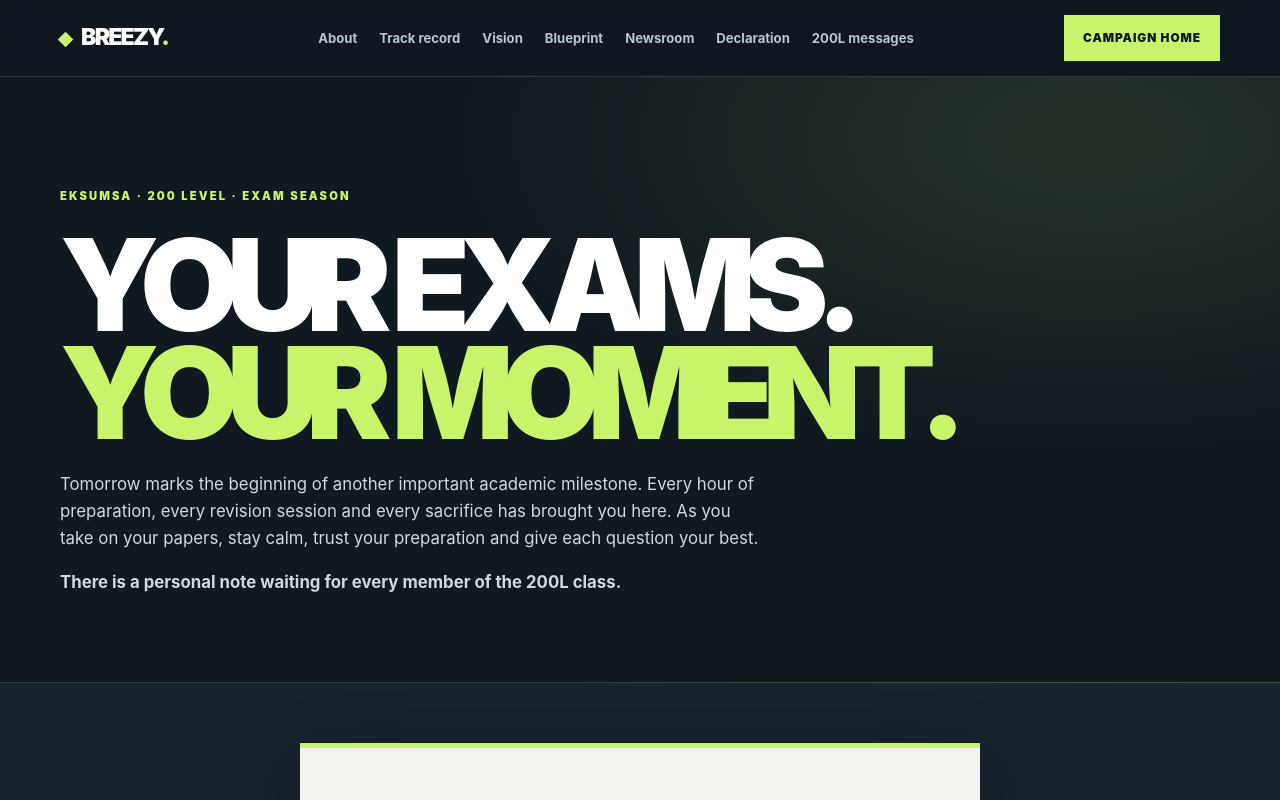
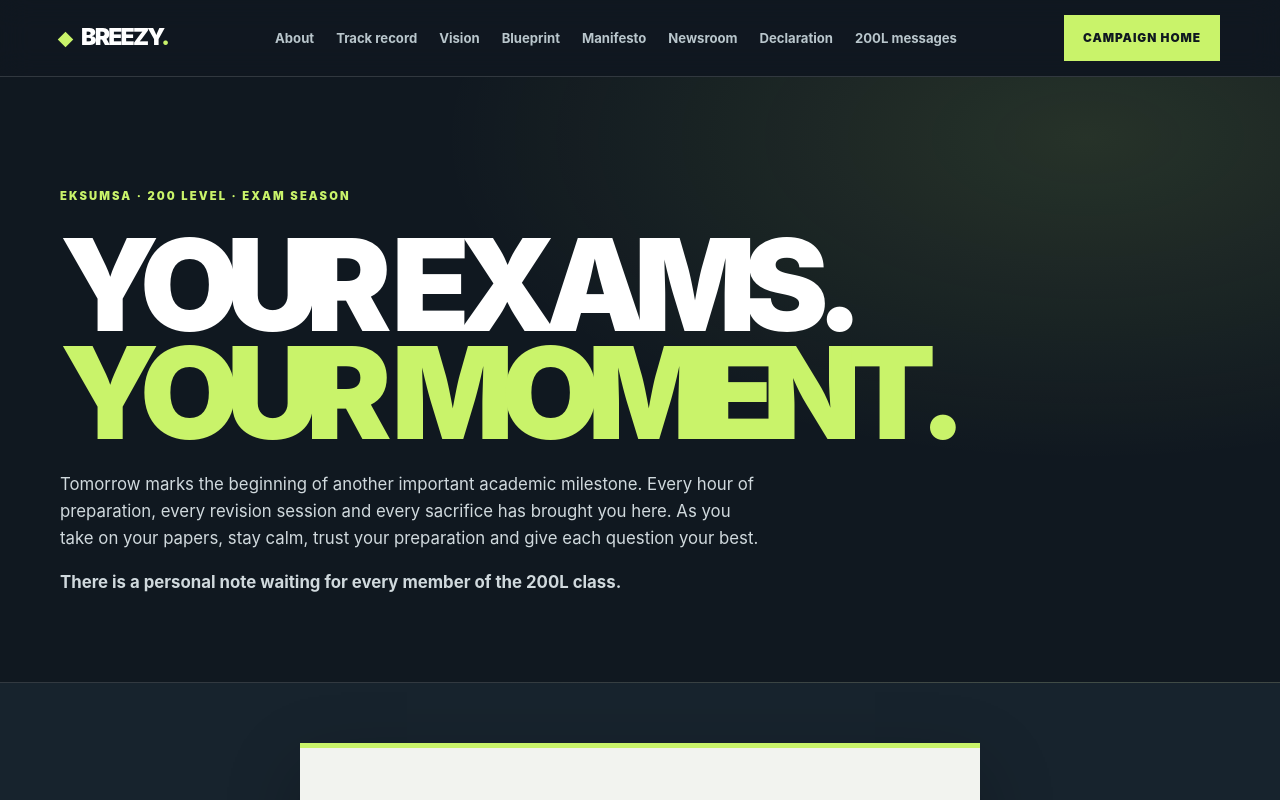
Before and after one commit to jkqueen1123-sys/breezy-sports-campaign, a plain HTML site: page 200l-exams.html in a window 1280 px wide. Shown: the top 800 px of the page. Drawn offline with Linux system fonts and the light colour scheme.

Commit message:
Add manifesto navigation across campaign pages

```diff
--- a/200l-exams.html
+++ b/200l-exams.html
@@ -1,6 +1,6 @@
 <!doctype html>
 <html lang="en"><head><meta charset="utf-8"><meta name="viewport" content="width=device-width,initial-scale=1"><meta name="theme-color" content="#101820"><meta name="description" content="A personal message for each 200-level EKSUMSA student as examinations begin."><title>A Message for You | 200L EKSUMSA</title><link rel="stylesheet" href="styles.css"></head>
-<body class="exam-page"><header class="site-header"><div class="wrap nav"><a class="brand" href="index.html"><i></i>BREEZY<span>.</span></a><nav><a href="index.html#about">About</a><a href="index.html#record">Track record</a><a href="index.html#vision">Vision</a><a href="index.html#blueprint">Blueprint</a><a href="newsroom.html">Newsroom</a><a href="declaration.html">Declaration</a><a href="200l-exams.html">200L messages</a></nav><a class="nav-cta" href="index.html">Campaign home</a></div></header>
+<body class="exam-page"><header class="site-header"><div class="wrap nav"><a class="brand" href="index.html"><i></i>BREEZY<span>.</span></a><nav><a href="index.html#about">About</a><a href="index.html#record">Track record</a><a href="index.html#vision">Vision</a><a href="index.html#blueprint">Blueprint</a><a href="manifesto.html">Manifesto</a><a href="newsroom.html">Newsroom</a><a href="declaration.html">Declaration</a><a href="200l-exams.html">200L messages</a></nav><a class="nav-cta" href="index.html">Campaign home</a></div></header>
 <main><section class="exam-hero"><div class="wrap"><p class="eyebrow">EKSUMSA · 200 LEVEL · EXAM SEASON</p><h1>YOUR EXAMS.<br><em>YOUR MOMENT.</em></h1><p class="exam-intro">Tomorrow marks the beginning of another important academic milestone. Every hour of preparation, every revision session and every sacrifice has brought you here. As you take on your papers, stay calm, trust your preparation and give each question your best.</p><p class="exam-intro"><strong>There is a personal note waiting for every member of the 200L class.</strong></p></div></section>
 <section class="exam-layout"><div class="wrap"><div class="exam-panel"><p class="eyebrow">A PERSONAL NOTE FOR YOU</p><h2>Find your message.</h2><p class="helper">Enter your surname as it appears on the class list and the last four digits of your matriculation number. Your details are used only to retrieve your message.</p>
 <form class="exam-form" id="examLookup" autocomplete="off"><label for="surname">Surname<input id="surname" name="surname" type="text" maxlength="60" placeholder="Enter your surname" required autocomplete="family-name" spellcheck="false"></label><label for="cardNumber">Card number · Last 4 digits of matric number<input id="cardNumber" name="cardNumber" type="text" inputmode="numeric" pattern="[0-9]{4}" maxlength="4" minlength="4" placeholder="e.g. 0427" required autocomplete="off"></label><button id="lookupButton" type="submit">Show my message</button></form>
```
